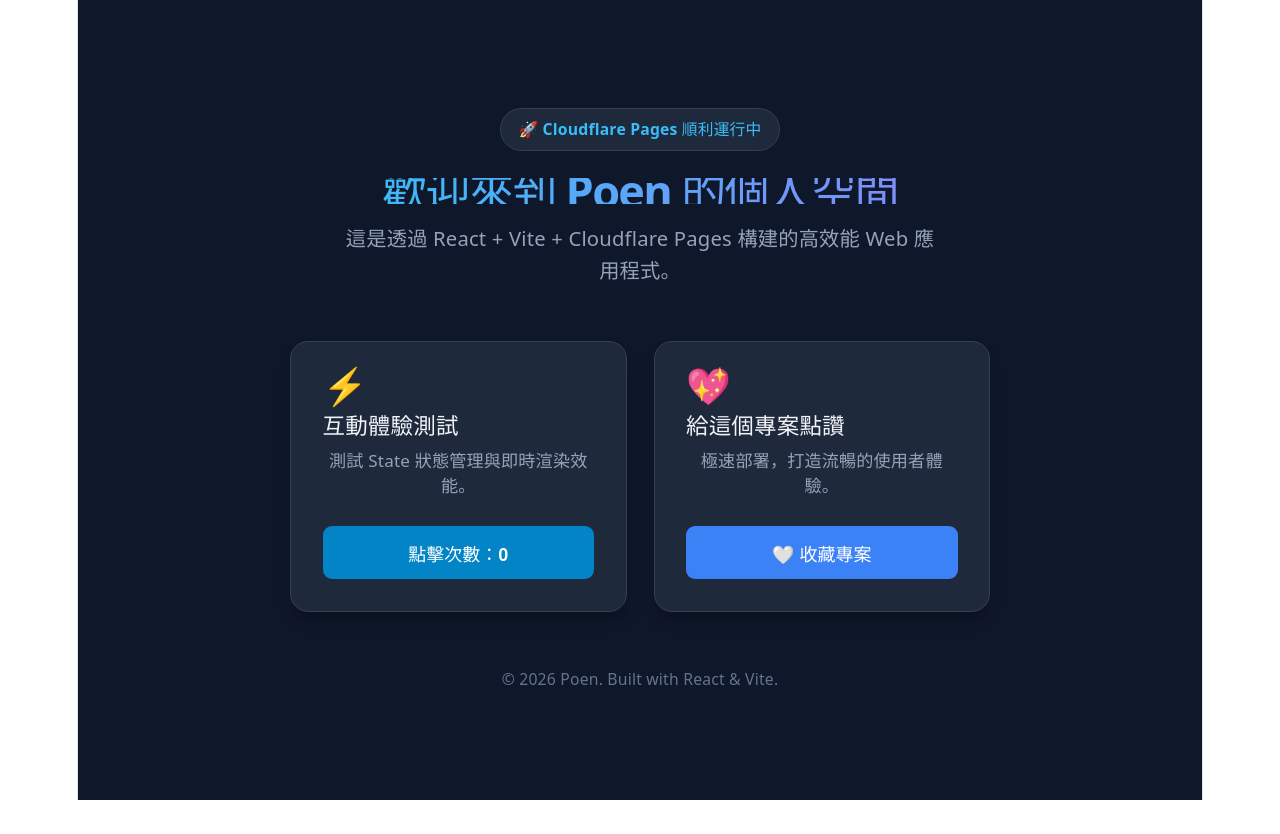
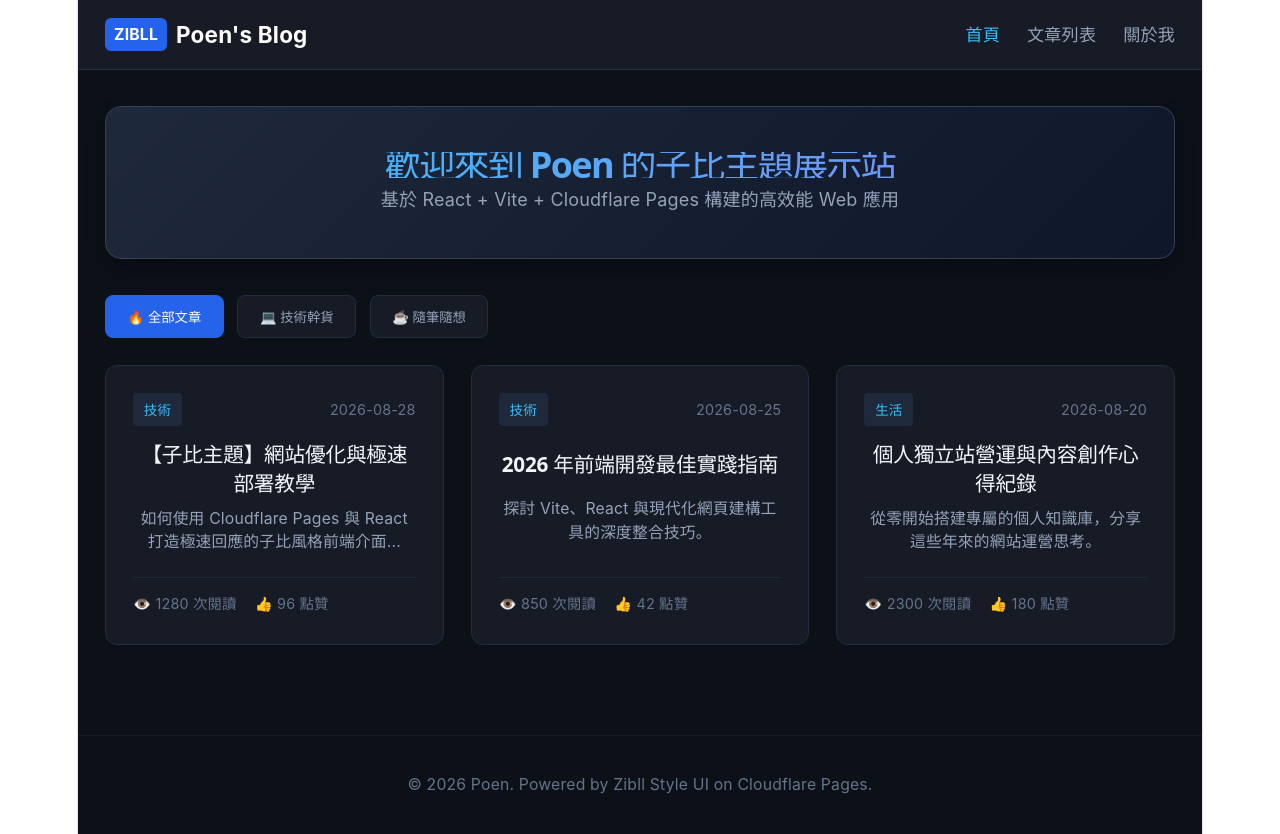
Before and after one commit to PoenInfo/my-zibll-app, a React (Vite) app: page / in a window 1280 px wide. Before the commit the page ends 800 px from the top, so only its background shows below. Built offline with nearby package versions, Linux system fonts and the light colour scheme.

Commit message:
feat: implement Zibll style blog homepage

```diff
--- a/src/App.tsx
+++ b/src/App.tsx
@@ -1,163 +1,252 @@
 import { useState } from 'react'
 
 export default function App() {
-  const [count, setCount] = useState(0)
-  const [liked, setLiked] = useState(false)
+  const [activeTab, setActiveTab] = useState('all')
+
+  const posts = [
+    { id: 1, title: '【子比主題】網站優化與極速部署教學', category: 'tech', date: '2026-08-28', views: 1280, likes: 96, desc: '如何使用 Cloudflare Pages 與 React 打造極速回應的子比風格前端介面...' },
+    { id: 2, title: '2026 年前端開發最佳實踐指南', category: 'tech', date: '2026-08-25', views: 850, likes: 42, desc: '探討 Vite、React 與現代化網頁建構工具的深度整合技巧。' },
+    { id: 3, title: '個人獨立站營運與內容創作心得紀錄', category: 'life', date: '2026-08-20', views: 2300, likes: 180, desc: '從零開始搭建專屬的個人知識庫，分享這些年來的網站運營思考。' },
+  ]
+
+  const filteredPosts = activeTab === 'all'
+    ? posts
+    : posts.filter(p => p.category === activeTab)
 
   return (
     <div style={styles.container}>
-      {/* 頂部 Header */}
-      <header style={styles.header}>
-        <div style={styles.badge}>🚀 Cloudflare Pages 順利運行中</div>
-        <h1 style={styles.title}>歡迎來到 Poen 的個人空間</h1>
-        <p style={styles.subtitle}>
-          這是透過 React + Vite + Cloudflare Pages 構建的高效能 Web 應用程式。
-        </p>
+      {/* 頂部 Zibll 導航欄 */}
+      <header style={styles.navbar}>
+        <div style={styles.navContent}>
+          <div style={styles.logo}>
+            <span style={styles.logoBadge}>ZIBLL</span> Poen's Blog
+          </div>
+          <nav style={styles.navMenu}>
+            <span style={styles.navItemActive}>首頁</span>
+            <span style={styles.navItem}>文章列表</span>
+            <span style={styles.navItem}>關於我</span>
+          </nav>
+        </div>
       </header>
 
-      {/* 主要內容卡片區 */}
-      <main style={styles.cardContainer}>
-        {/* 卡片 1：點擊計數器 */}
-        <div style={styles.card}>
-          <div style={styles.icon}>⚡</div>
-          <h3 style={styles.cardTitle}>互動體驗測試</h3>
-          <p style={styles.cardDesc}>測試 State 狀態管理與即時渲染效能。</p>
+      {/* 主體區塊 */}
+      <main style={styles.main}>
+        {/* Banner 橫幅廣告/宣告 */}
+        <section style={styles.heroBanner}>
+          <h1 style={styles.heroTitle}>歡迎來到 Poen 的子比主題展示站</h1>
+          <p style={styles.heroSub}>基於 React + Vite + Cloudflare Pages 構建的高效能 Web 應用</p>
+        </section>
+
+        {/* 分類選單（Tab） */}
+        <div style={styles.tabContainer}>
           <button
-            style={styles.primaryButton}
-            onClick={() => setCount((c) => c + 1)}
+            style={activeTab === 'all' ? styles.tabActive : styles.tab}
+            onClick={() => setActiveTab('all')}
           >
-            點擊次數：{count}
+            🔥 全部文章
+          </button>
+          <button
+            style={activeTab === 'tech' ? styles.tabActive : styles.tab}
+            onClick={() => setActiveTab('tech')}
+          >
+            💻 技術幹貨
+          </button>
+          <button
+            style={activeTab === 'life' ? styles.tabActive : styles.tab}
+            onClick={() => setActiveTab('life')}
+          >
+            ☕ 隨筆隨想
           </button>
         </div>
 
-        {/* 卡片 2：讚數/按鈕狀態 */}
-        <div style={styles.card}>
-          <div style={styles.icon}>💖</div>
-          <h3 style={styles.cardTitle}>給這個專案點讚</h3>
-          <p style={styles.cardDesc}>極速部署，打造流暢的使用者體驗。</p>
-          <button
-            style={{
-              ...styles.secondaryButton,
-              backgroundColor: liked ? '#ef4444' : '#3b82f6',
-              color: '#ffffff'
-            }}
-            onClick={() => setLiked(!liked)}
-          >
-            {liked ? '❤️ 已收藏' : '🤍 收藏專案'}
-          </button>
+        {/* 子比卡片式文章列表 */}
+        <div style={styles.postList}>
+          {filteredPosts.map(post => (
+            <article key={post.id} style={styles.postCard}>
+              <div style={styles.cardHeader}>
+                <span style={styles.postCategory}>
+                  {post.category === 'tech' ? '技術' : '生活'}
+                </span>
+                <span style={styles.postDate}>{post.date}</span>
+              </div>
+              <h2 style={styles.postTitle}>{post.title}</h2>
+              <p style={styles.postDesc}>{post.desc}</p>
+              <div style={styles.cardFooter}>
+                <span>👁️ {post.views} 次閱讀</span>
+                <span>👍 {post.likes} 點贊</span>
+              </div>
+            </article>
+          ))}
         </div>
       </main>
 
-      {/* 底部 頁腳 */}
+      {/* 頁腳 */}
       <footer style={styles.footer}>
-        <p>© 2026 Poen. Built with React & Vite.</p>
+        <p>© 2026 Poen. Powered by Zibll Style UI on Cloudflare Pages.</p>
       </footer>
     </div>
   )
 }
 
-// 行內樣式 (Inline Styles)，無需額外設定 CSS 即可直接生效
+// 子比風格專屬 CSS 樣式
 const styles: { [key: string]: React.CSSProperties } = {
   container: {
     minHeight: '100vh',
-    backgroundColor: '#0f172a',
-    color: '#f8fafc',
+    backgroundColor: '#0c1017',
+    color: '#e2e8f0',
+    fontFamily: '-apple-system, BlinkMacSystemFont, "Segoe UI", Roboto, "Helvetica Neue", Arial, sans-serif',
+  },
+  navbar: {
+    backgroundColor: '#161b26',
+    borderBottom: '1px solid #222d3d',
+    position: 'sticky',
+    top: 0,
+    zIndex: 100,
+  },
+  navContent: {
+    maxWidth: '1100px',
+    margin: '0 auto',
+    padding: '1rem 1.5rem',
+    display: 'flex',
+    justifyContent: 'space-between',
+    alignItems: 'center',
+  },
+  logo: {
+    fontSize: '1.25rem',
+    fontWeight: '700',
+    color: '#ffffff',
+    display: 'flex',
+    alignItems: 'center',
+    gap: '0.5rem',
+  },
+  logoBadge: {
+    backgroundColor: '#2563eb',
+    color: '#ffffff',
+    padding: '0.2rem 0.5rem',
+    borderRadius: '6px',
+    fontSize: '0.875rem',
+  },
+  navMenu: {
+    display: 'flex',
+    gap: '1.5rem',
+    fontSize: '0.95rem',
+  },
+  navItemActive: {
+    color: '#38bdf8',
+    fontWeight: '600',
+    cursor: 'pointer',
+  },
+  navItem: {
+    color: '#94a3b8',
+    cursor: 'pointer',
+  },
+  main: {
+    maxWidth: '1100px',
+    margin: '0 auto',
+    padding: '2rem 1.5rem',
+  },
+  heroBanner: {
+    background: 'linear-gradient(135deg, #1e293b 0%, #0f172a 100%)',
+    border: '1px solid #334155',
+    borderRadius: '16px',
+    padding: '2.5rem',
+    marginBottom: '2rem',
+    boxShadow: '0 10px 25px -5px rgba(0, 0, 0, 0.3)',
+  },
+  heroTitle: {
+    fontSize: '2rem',
+    fontWeight: '800',
+    margin: '0 0 0.5rem 0',
+    background: 'linear-gradient(to right, #38bdf8, #818cf8)',
+    WebkitBackgroundClip: 'text',
+    WebkitTextFillColor: 'transparent',
+  },
+  heroSub: {
+    color: '#94a3b8',
+    margin: 0,
+    fontSize: '1rem',
+  },
+  tabContainer: {
+    display: 'flex',
+    gap: '0.75rem',
+    marginBottom: '1.5rem',
+  },
+  tab: {
+    backgroundColor: '#161b26',
+    border: '1px solid #222d3d',
+    color: '#94a3b8',
+    padding: '0.6rem 1.2rem',
+    borderRadius: '8px',
+    cursor: 'pointer',
+  },
+  tabActive: {
+    backgroundColor: '#2563eb',
+    border: '1px solid #2563eb',
+    color: '#ffffff',
+    padding: '0.6rem 1.2rem',
+    borderRadius: '8px',
+    fontWeight: '600',
+    cursor: 'pointer',
+  },
+  postList: {
+    display: 'grid',
+    gridTemplateColumns: 'repeat(auto-fill, minmax(320px, 1fr))',
+    gap: '1.5rem',
+  },
+  postCard: {
+    backgroundColor: '#161b26',
+    border: '1px solid #222d3d',
+    borderRadius: '12px',
+    padding: '1.5rem',
     display: 'flex',
     flexDirection: 'column',
+    justifyContent: 'space-between',
+  },
+  cardHeader: {
+    display: 'flex',
+    justifyContent: 'space-between',
     alignItems: 'center',
-    justifyContent: 'center',
-    fontFamily: 'system-ui, -apple-system, BlinkMacSystemFont, "Segoe UI", Roboto, sans-serif',
-    padding: '2rem',
-    boxSizing: 'border-box'
+    marginBottom: '0.75rem',
   },
-  header: {
-    textAlign: 'center',
-    marginBottom: '3rem',
-    maxWidth: '600px'
+  postCategory: {
+    backgroundColor: '#1e293b',
+    color: '#38bdf8',
+    fontSize: '0.75rem',
+    padding: '0.2rem 0.6rem',
+    borderRadius: '4px',
+    fontWeight: '600',
   },
-  badge: {
-    display: 'inline-block',
-    padding: '0.4rem 1rem',
-    borderRadius: '9999px',
-    backgroundColor: '#1e293b',
-    border: '1px solid #334155',
-    color: '#38bdf8',
-    fontSize: '0.875rem',
-    fontWeight: '600',
-    marginBottom: '1rem'
+  postDate: {
+    fontSize: '0.8rem',
+    color: '#64748b',
   },
-  title: {
-    fontSize: '2.5rem',
-    fontWeight: '800',
-    margin: '0.5rem 0 1rem 0',
-    background: 'linear-gradient(to right, #38bdf8, #818cf8)',
-    WebkitBackgroundClip: 'text',
-    WebkitTextFillColor: 'transparent'
-  },
-  subtitle: {
-    fontSize: '1.125rem',
-    color: '#94a3b8',
-    lineHeight: '1.6',
-    margin: 0
-  },
-  cardContainer: {
-    display: 'grid',
-    gridTemplateColumns: 'repeat(auto-fit, minmax(280px, 1fr))',
-    gap: '1.5rem',
-    width: '100%',
-    maxWidth: '700px',
-    marginBottom: '3rem'
-  },
-  card: {
-    backgroundColor: '#1e293b',
-    borderRadius: '1rem',
-    padding: '1.75rem',
-    border: '1px solid #334155',
-    display: 'flex',
-    flexDirection: 'column',
-    alignItems: 'flex-start',
-    boxShadow: '0 10px 15px -3px rgba(0, 0, 0, 0.3)'
-  },
-  icon: {
-    fontSize: '2rem',
-    marginBottom: '0.75rem'
-  },
-  cardTitle: {
-    fontSize: '1.25rem',
+  postTitle: {
+    fontSize: '1.15rem',
     fontWeight: '700',
     margin: '0 0 0.5rem 0',
-    color: '#f1f5f9'
+    color: '#f1f5f9',
+    lineHeight: '1.4',
   },
-  cardDesc: {
-    fontSize: '0.95rem',
+  postDesc: {
+    fontSize: '0.875rem',
     color: '#94a3b8',
-    margin: '0 0 1.5rem 0',
-    lineHeight: '1.5'
+    lineHeight: '1.5',
+    margin: '0 0 1.25rem 0',
   },
-  primaryButton: {
-    width: '100%',
-    padding: '0.75rem 1rem',
-    borderRadius: '0.5rem',
-    border: 'none',
-    backgroundColor: '#0284c7',
-    color: '#ffffff',
-    fontSize: '1rem',
-    fontWeight: '600',
-    cursor: 'pointer',
-    transition: 'all 0.2s'
-  },
-  secondaryButton: {
-    width: '100%',
-    padding: '0.75rem 1rem',
-    borderRadius: '0.5rem',
-    border: 'none',
-    fontSize: '1rem',
-    fontWeight: '600',
-    cursor: 'pointer',
-    transition: 'all 0.2s'
+  cardFooter: {
+    display: 'flex',
+    gap: '1rem',
+    fontSize: '0.8rem',
+    color: '#64748b',
+    borderTop: '1px solid #1e293b',
+    paddingTop: '0.75rem',
   },
   footer: {
+    textAlign: 'center',
+    padding: '2rem',
     color: '#64748b',
-    fontSize: '0.875rem'
-  }
+    fontSize: '0.875rem',
+    borderTop: '1px solid #161b26',
+    marginTop: '3rem',
+  },
 }
```
